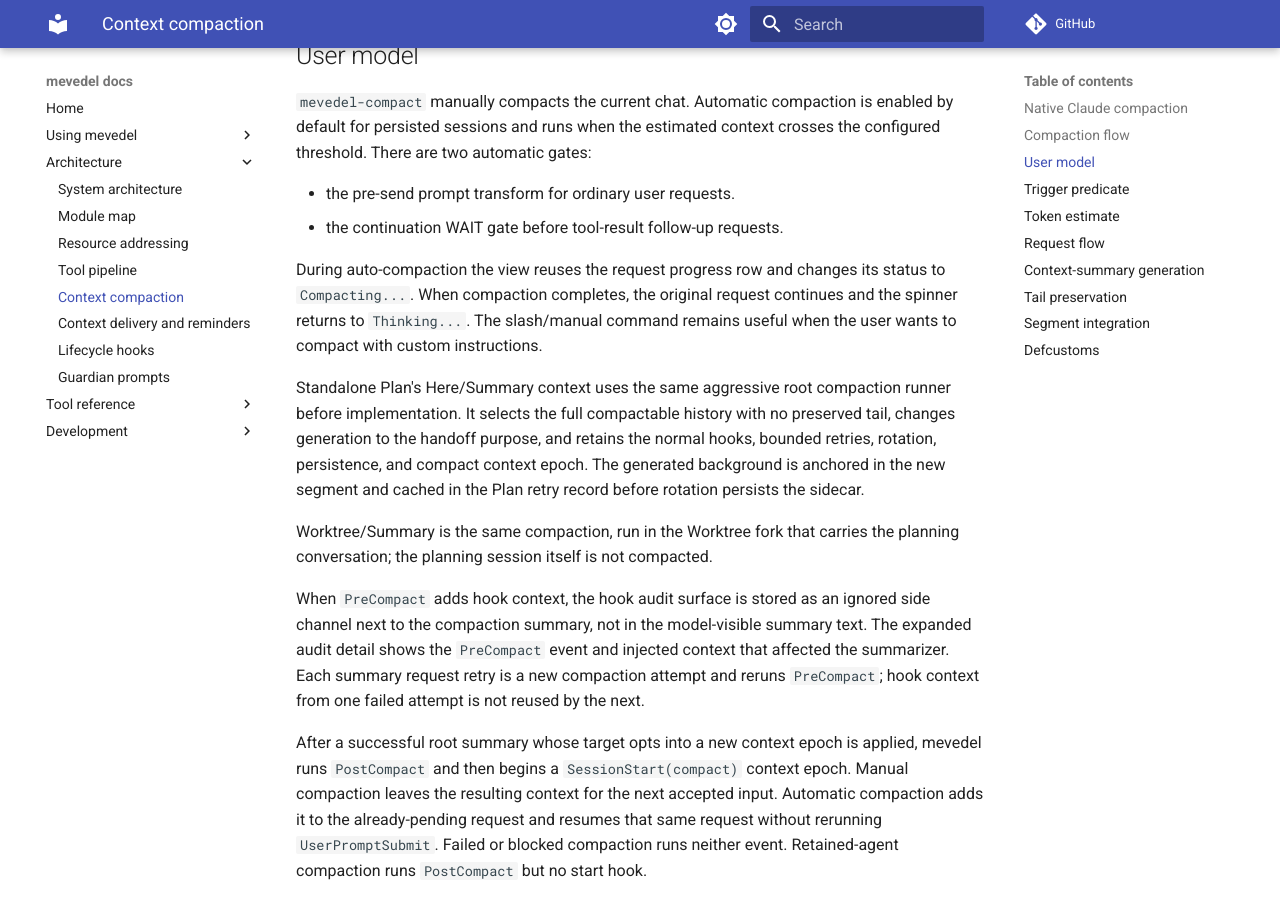
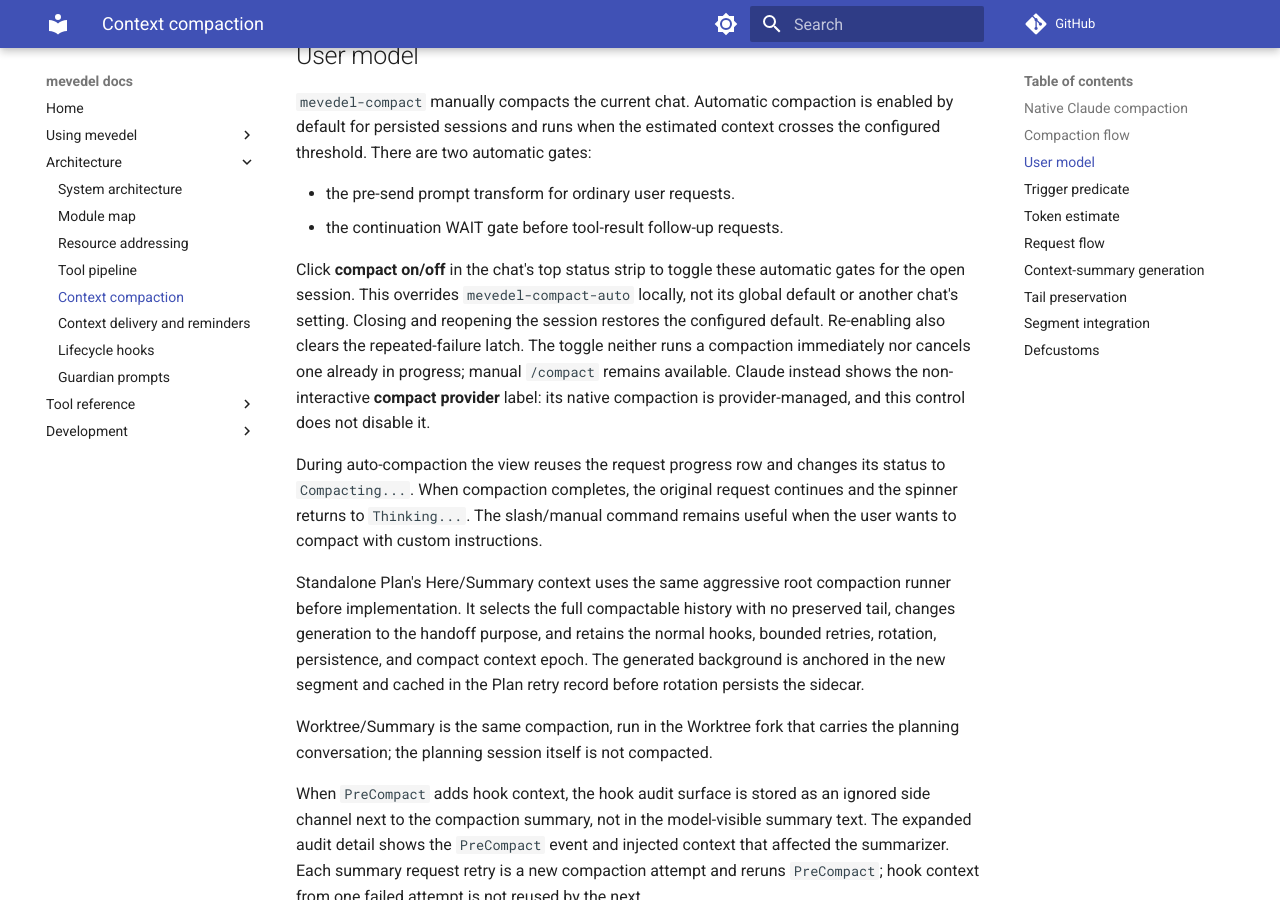
Before and after one commit to FrauH0lle/mevedel, an MkDocs documentation site: the page built from docs/compaction.md, in a window 1280 px wide and 900 px high, scrolled down 2563 px. Built offline with MkDocs 1.6.1 and Material for MkDocs 9.7.7, drawn with Linux system fonts in a browser that asks for light colours; comment, search, counter and statistics services are not loaded.

Commit message:
feat(view): Toggle automatic compaction from the status strip
* mevedel-view.el (mevedel-view-toggle-auto-compaction): Change only the open chat buffer, reset failure suppression on explicit enable, and preserve windows and drafts.
(mevedel-view--status-strip): Cache the local on/off state and show provider-managed compaction without a click action.
* test/test-mevedel-view.el: Exercise rendered control activation, real admission, cache reuse and cross-window preservation.
* README.md, docs/compaction.md, docs/view.md: Document scope and lifetime.

Strict compile and standards pass; 121 focused tests pass in three consecutive runs. Allocation gate passes. Graphical export inspected; 74/75 graphical cases pass, with the existing frame-grow deadline failure tracked by sweep T3.

```diff
--- a/docs/compaction.md
+++ b/docs/compaction.md
@@ -78,6 +78,15 @@
 
 - the pre-send prompt transform for ordinary user requests.
 - the continuation WAIT gate before tool-result follow-up requests.
+
+Click **compact on/off** in the chat's top status strip to toggle these
+automatic gates for the open session. This overrides `mevedel-compact-auto`
+locally, not its global default or another chat's setting. Closing and reopening
+the session restores the configured default. Re-enabling also clears the
+repeated-failure latch. The toggle neither runs a compaction immediately nor
+cancels one already in progress; manual `/compact` remains available.
+Claude instead shows the non-interactive **compact provider** label: its native
+compaction is provider-managed, and this control does not disable it.
 
 During auto-compaction the view reuses the request progress row and
 changes its status to `Compacting...`. When compaction completes, the
```
Also changed, not shown: README.md (+5 -0 lines), docs/view.md (+7 -1 lines), 2 other files.
